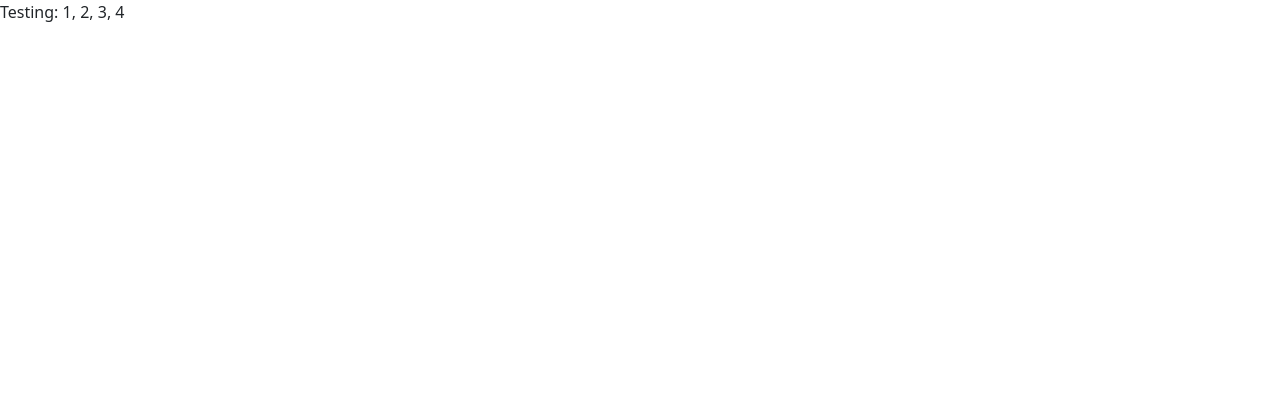
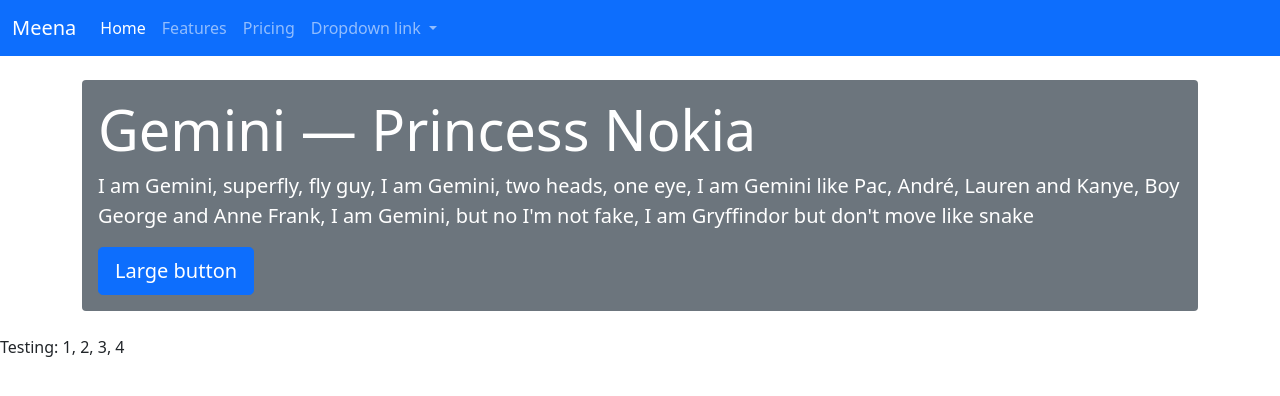
Before and after one commit to meenayolanda/meenaanderson-bootstrap, a website: page docs/index.html in a window 1280 px wide. Drawn offline with Linux system fonts and the light colour scheme.

Commit message:
committing w/some new bootstrap changes

```diff
--- a/docs/index.html
+++ b/docs/index.html
@@ -8,6 +8,45 @@
 </head>
 
 <body>
+  <nav class="navbar navbar-expand-lg navbar-dark bg-primary">
+    <div class="container-fluid">
+      <a class="navbar-brand" href="#">Meena</a>
+      <button class="navbar-toggler" type="button" data-bs-toggle="collapse" data-bs-target="#navbarNavDropdown" aria-controls="navbarNavDropdown" aria-expanded="false" aria-label="Toggle navigation">
+        <span class="navbar-toggler-icon"></span>
+      </button>
+    <div class="collapse navbar-collapse" id="navbarNavDropdown">
+      <ul class="navbar-nav">
+        <li class="nav-item">
+          <a class="nav-link active" aria-current="page" href="#">Home</a>
+        </li>
+        <li class="nav-item">
+          <a class="nav-link" href="#">Features</a>
+        </li>
+        <li class="nav-item">
+          <a class="nav-link" href="#">Pricing</a>
+        </li>
+        <li class="nav-item dropdown">
+          <a class="nav-link dropdown-toggle" href="#" id="navbarDropdownMenuLink" role="button" data-bs-toggle="dropdown" aria-expanded="false">
+            Dropdown link
+          </a>
+          <ul class="dropdown-menu" aria-labelledby="navbarDropdownMenuLink">
+            <li><a class="dropdown-item" href="#">Action</a></li>
+            <li><a class="dropdown-item" href="#">Another action</a></li>
+            <li><a class="dropdown-item" href="#">Something else here</a></li>
+          </ul>
+        </li>
+      </ul>
+    </div>
+    </div>
+  </nav>
+
+  <div class ="container">
+    <div id ="header" class="bg-secondary text-white my-4 p-3 rounded">
+      <h1 class="display-4">Gemini — Princess Nokia</h1>
+      <p class="lead">I am Gemini, superfly, fly guy, I am Gemini, two heads, one eye, I am Gemini like Pac, André, Lauren and Kanye, Boy George and Anne Frank, I am Gemini, but no I'm not fake, I am Gryffindor but don't move like snake</p>
+      <button type="button" class="btn btn-primary btn-lg">Large button</button>
+    </div>
+  </div>
   <!-- Content starts here -->
   <p>Testing: 1, 2, 3, 4</p>
 
```
Also changed, not shown: src/html/index.html (+39 -0 lines), README.md.
